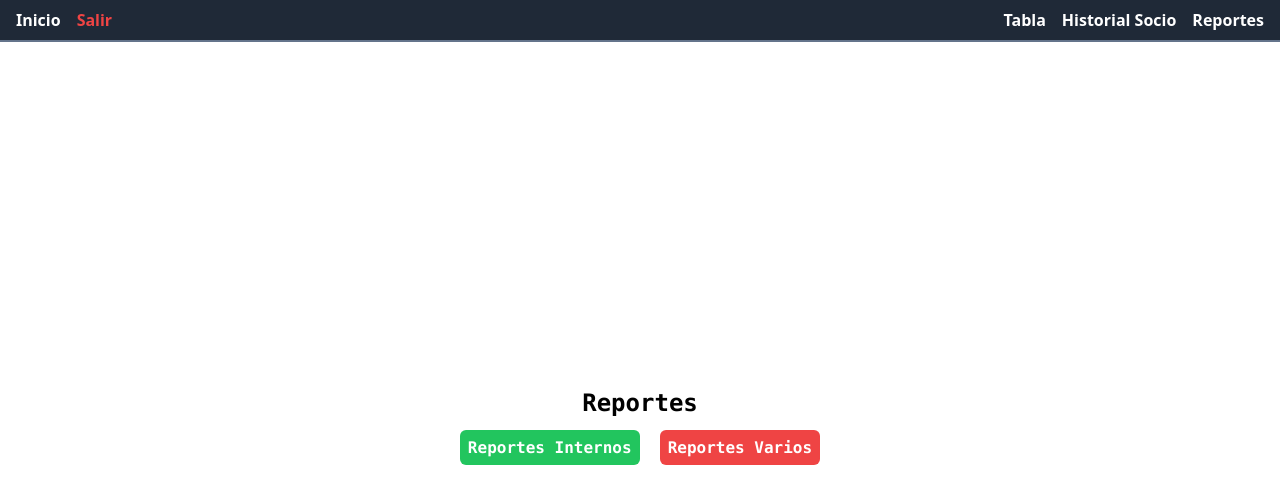
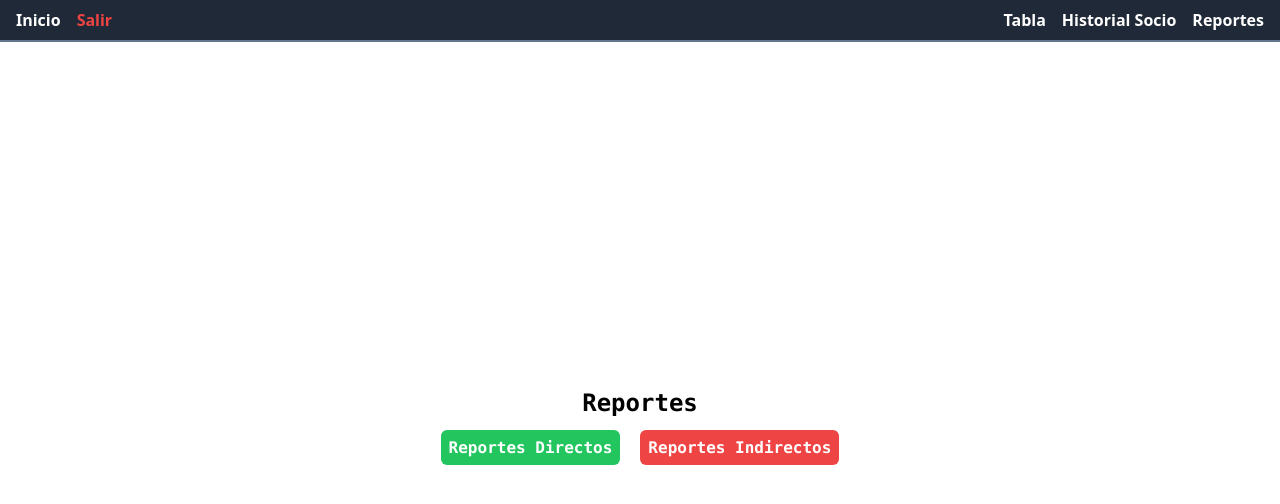
Before and after one commit to Berniburgues/cobranza_front, a React (Vite) app: page /reportes in a window 1280 px wide. Shown: the top 504 px of the page. Built offline with nearby package versions, Linux system fonts and the light colour scheme; sample sign-in values are in the browser's storage.

Commit message:
Nombres de Categorias de Reportes cambiados

```diff
--- a/src/components/Reportes/ReportesInternos.jsx
+++ b/src/components/Reportes/ReportesDirectos.jsx
@@ -1,6 +1,6 @@
 import React from 'react';
 
-const ReportesInternos = () => {
+const ReportesDirectos = () => {
   const informes = [
     {
       title: 'Info Bancos',
@@ -25,7 +25,7 @@ const ReportesInternos = () => {
       {informes.map((informe, index) => (
         <div key={index} className="mb-4">
           <button
-            className="bg-green-500 hover:bg-green-700 text-white font-bold p-2 italic rounded-md w-96"
+            className="bg-green-500 hover:bg-green-700 text-white font-bold font-mono p-2 italic rounded-md w-96"
             onClick={() => window.open(informe.url, '_blank')}
           >
             {informe.title}
@@ -36,4 +36,4 @@ const ReportesInternos = () => {
   );
 };
 
-export default ReportesInternos;
+export default ReportesDirectos;
--- a/src/components/Reportes/ReportesVarios.jsx
+++ b/src/components/Reportes/ReportesIndirectos.jsx
@@ -1,6 +1,6 @@
 import React from 'react';
 
-const ReportesVarios = () => {
+const ReportesIndirectos = () => {
   const informes = [
     {
       title: 'Totales',
@@ -12,7 +12,7 @@ const ReportesVarios = () => {
       {informes.map((informe, index) => (
         <div key={index} className="mb-4">
           <button
-            className="bg-red-500 hover:bg-red-700 text-white font-bold p-2 italic rounded-md w-96"
+            className="bg-red-500 hover:bg-red-700 text-white font-bold font-mono p-2 italic rounded-md w-96"
             onClick={() => window.open(informe.url, '_blank')}
           >
             {informe.title}
@@ -23,4 +23,4 @@ const ReportesVarios = () => {
   );
 };
 
-export default ReportesVarios;
+export default ReportesIndirectos;
--- a/src/pages/Reportes.jsx
+++ b/src/pages/Reportes.jsx
@@ -8,16 +8,16 @@ const Reportes = () => {
       <h2 className="text-2xl font-bold mb-4 font-mono">Reportes</h2>
       <div className="space-x-5">
         <Link
-          to="internos"
-          className="bg-green-500 hover:bg-green-700 text-white font-bold p-2 font-mono rounded-md w-52 text-center"
+          to="directos"
+          className="bg-green-500 hover:bg-green-700 text-white font-bold p-2 font-mono rounded-md w-72 text-center"
         >
-          Reportes Internos
+          Reportes Directos
         </Link>
         <Link
-          to="varios"
-          className="bg-red-500 hover:bg-red-700 text-white font-bold p-2 font-mono rounded-md w-52 text-center"
+          to="indirectos"
+          className="bg-red-500 hover:bg-red-700 text-white font-bold p-2 font-mono rounded-md w-72 text-center"
         >
-          Reportes Varios
+          Reportes Indirectos
         </Link>
       </div>
       <Outlet />
```
Also changed, not shown: src/router.jsx (+6 -6 lines).
